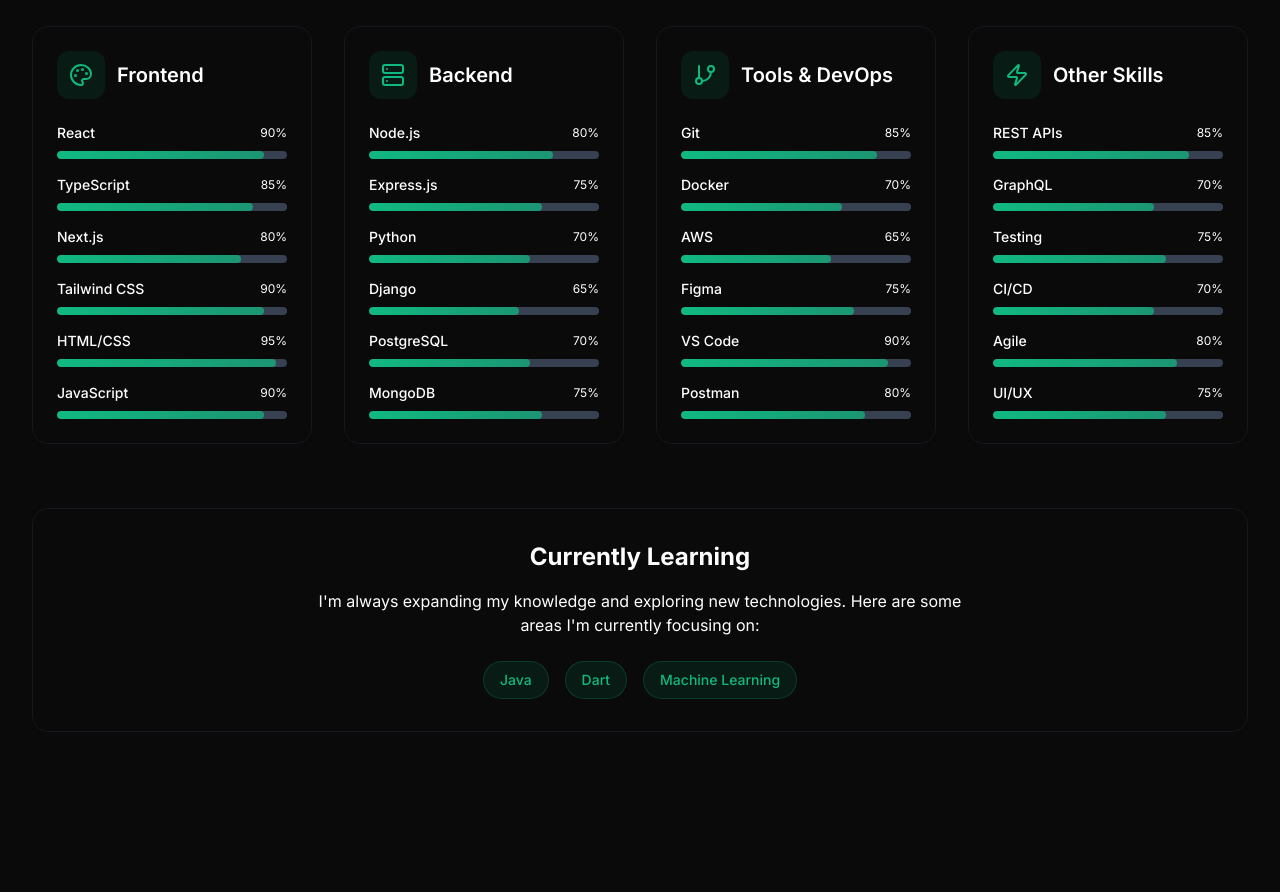
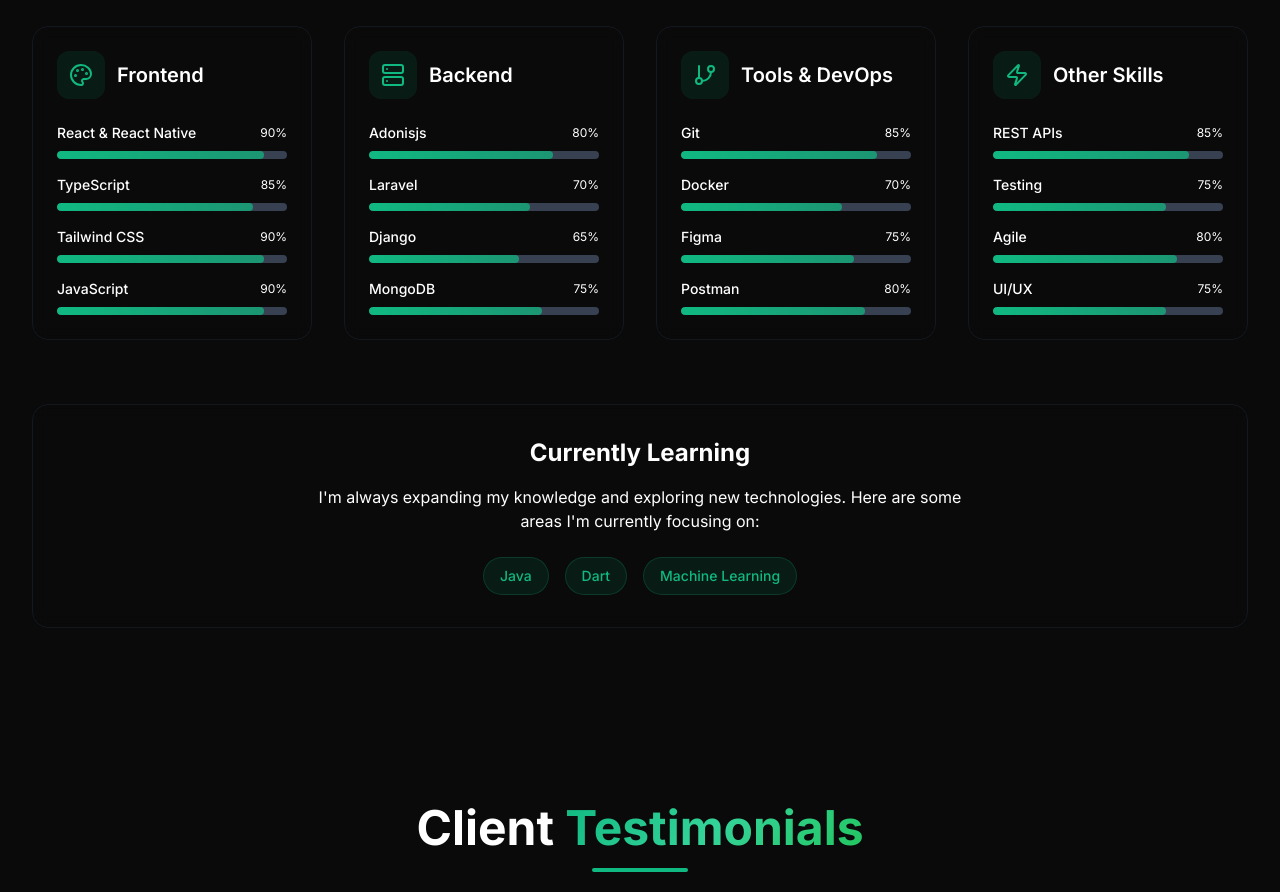
Before and after one commit to danieldjakam/portfolio-new, a Next.js app in the folder front/: page / in a window 1280 px wide. Shown: the part 4620-5512 px from the top of the page. Built offline with nearby package versions, Linux system fonts and the light colour scheme.

Commit message:
skills section

```diff
--- a/front/sections/Skills.tsx
+++ b/front/sections/Skills.tsx
@@ -23,11 +23,10 @@ const Skills = () => {
       title: t('skills.frontend'),
       icon: Palette,
       skills: [
-        { name: 'React', level: 90 },
+        { name: 'React & React Native', level: 90 },
         { name: 'TypeScript', level: 85 },
-        { name: 'Next.js', level: 80 },
+        // { name: 'Adonisjs', level: 80 },
         { name: 'Tailwind CSS', level: 90 },
-        { name: 'HTML/CSS', level: 95 },
         { name: 'JavaScript', level: 90 }
       ]
     },
@@ -35,11 +34,9 @@ const Skills = () => {
       title: t('skills.backend'),
       icon: Server,
       skills: [
-        { name: 'Node.js', level: 80 },
-        { name: 'Express.js', level: 75 },
-        { name: 'Python', level: 70 },
+        { name: 'Adonisjs', level: 80 },
+        { name: 'Laravel', level: 70 },
         { name: 'Django', level: 65 },
-        { name: 'PostgreSQL', level: 70 },
         { name: 'MongoDB', level: 75 }
       ]
     },
@@ -49,9 +46,7 @@ const Skills = () => {
       skills: [
         { name: 'Git', level: 85 },
         { name: 'Docker', level: 70 },
-        { name: 'AWS', level: 65 },
         { name: 'Figma', level: 75 },
-        { name: 'VS Code', level: 90 },
         { name: 'Postman', level: 80 }
       ]
     },
@@ -60,9 +55,7 @@ const Skills = () => {
       icon: Zap,
       skills: [
         { name: 'REST APIs', level: 85 },
-        { name: 'GraphQL', level: 70 },
         { name: 'Testing', level: 75 },
-        { name: 'CI/CD', level: 70 },
         { name: 'Agile', level: 80 },
         { name: 'UI/UX', level: 75 }
       ]
```
